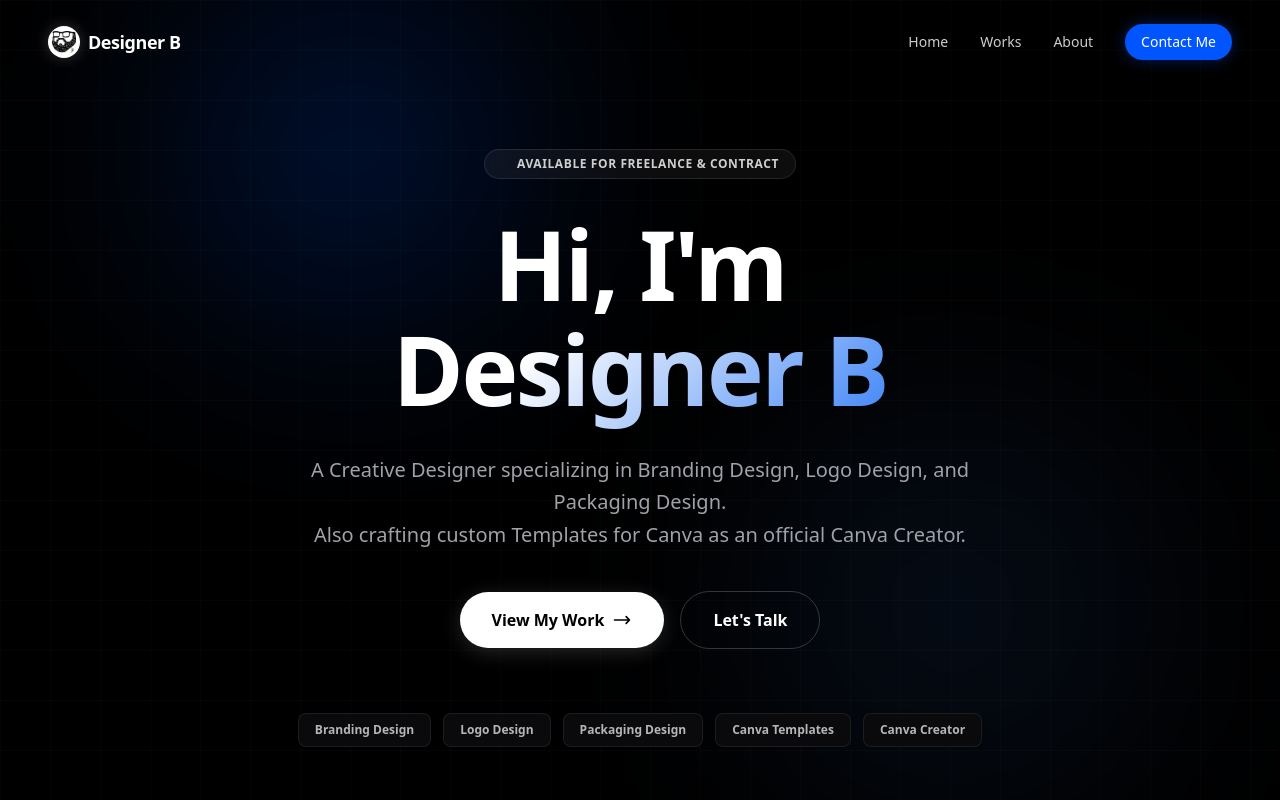
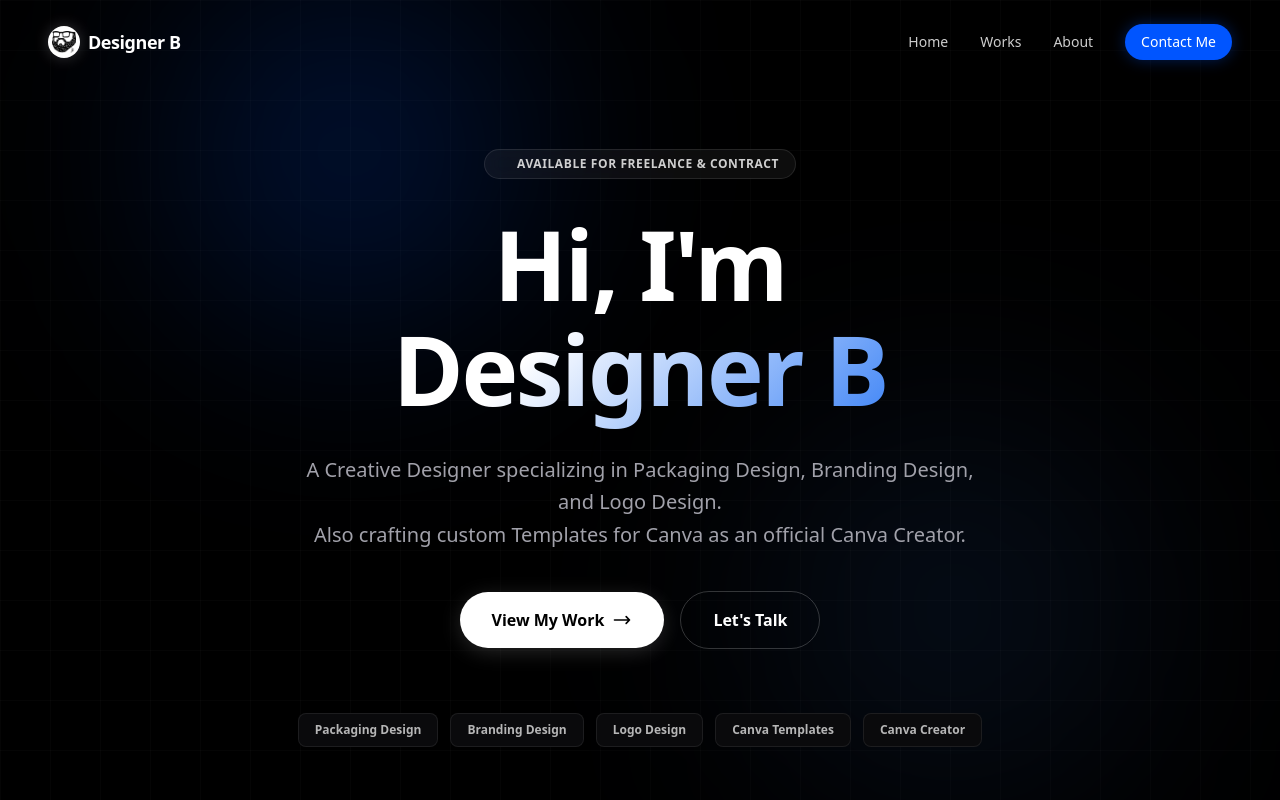
Before and after one commit to benzac115/designerb-landing-page-demo, a Next.js app: page / in a window 1280 px wide. Shown: the top 800 px of the page. Built offline with nearby package versions, Linux system fonts and the light colour scheme.

Commit message:
copy: prioritize Packaging Design in hero text and badges

```diff
--- a/src/components/Hero.tsx
+++ b/src/components/Hero.tsx
@@ -25,7 +25,7 @@ export default function Hero() {
 
         {/* Hero Description */}
         <p className="max-w-2xl text-lg md:text-xl text-text-secondary leading-relaxed mb-10">
-          A Creative Designer specializing in Branding Design, Logo Design, and Packaging Design.
+          A Creative Designer specializing in Packaging Design, Branding Design, and Logo Design.
           <br className="hidden md:block" />
           Also crafting custom Templates for Canva as an official Canva Creator.
         </p>
@@ -62,7 +62,7 @@ export default function Hero() {
 
         {/* Skills Tagline / Badges */}
         <div className="flex flex-wrap justify-center gap-3">
-          {["Branding Design", "Logo Design", "Packaging Design", "Canva Templates", "Canva Creator"].map((skill, index) => (
+          {["Packaging Design", "Branding Design", "Logo Design", "Canva Templates", "Canva Creator"].map((skill, index) => (
             <span
               key={index}
               className="px-4 py-2 rounded-lg bg-card-dark border border-border-dark text-xs font-semibold text-white/70 hover:text-white hover:border-accent-blue/30 transition-all duration-300 cursor-default"
```
